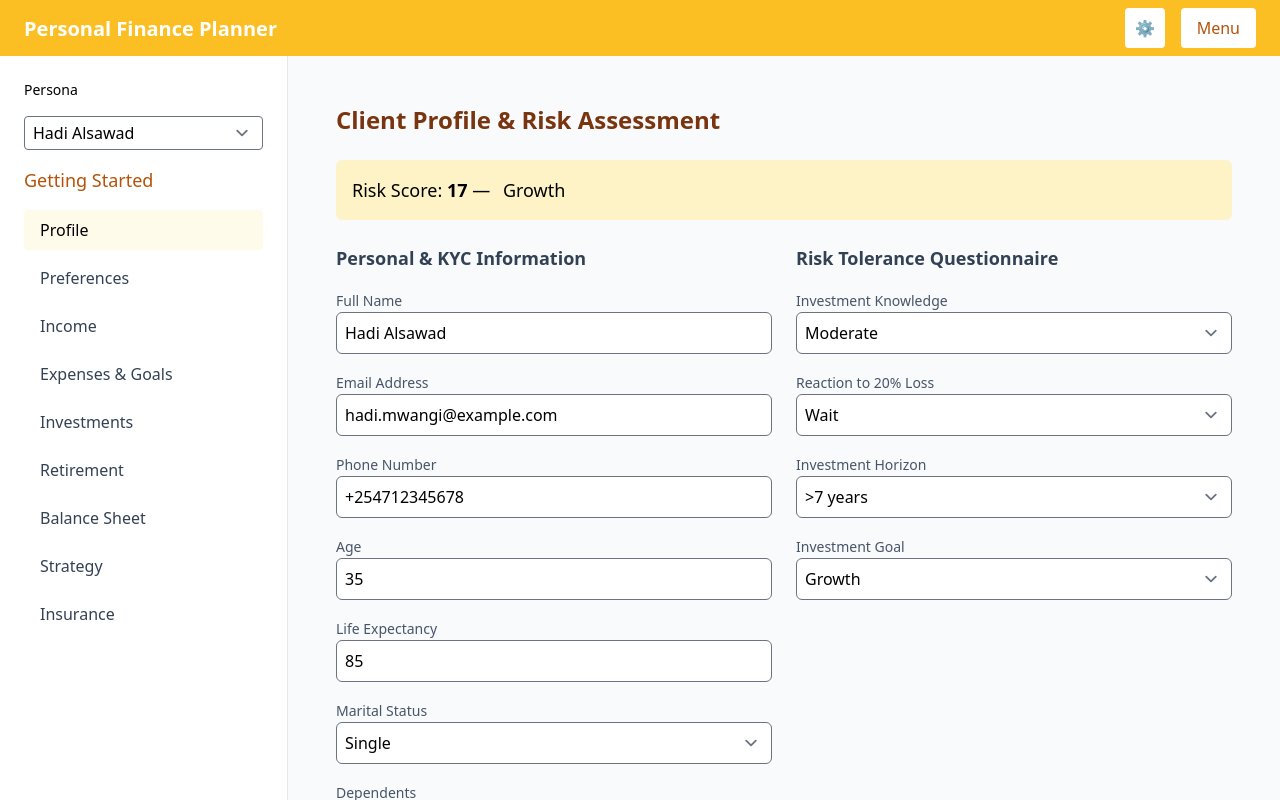
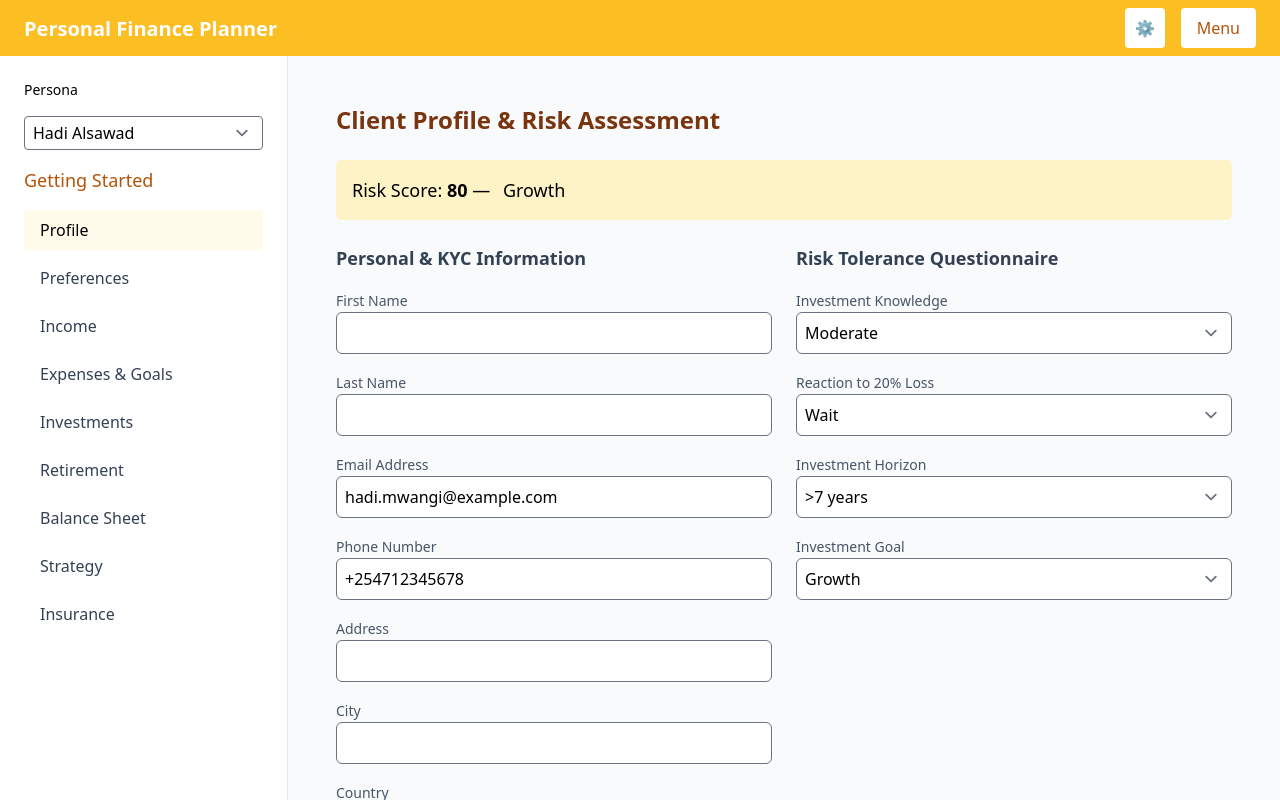
Before and after one commit to MMJGGR/personal-finance-app, a React (Vite) app: page / in a window 1280 px wide. Shown: the top 800 px of the page. Built offline with nearby package versions, Linux system fonts and the light colour scheme.

Commit message:
Implement KYC form and risk logic

```diff
--- a/src/FinanceContext.jsx
+++ b/src/FinanceContext.jsx
@@ -39,9 +39,17 @@ function safeParse(str, fallback) {
 }
 
 const defaultProfile = {
-  name: '', // FIXME: unused - pending integration
-  email: '', // FIXME: unused - pending integration
-  phone: '', // FIXME: unused - pending integration
+  firstName: '',
+  lastName: '',
+  email: '',
+  phone: '',
+  address: '',
+  city: '',
+  country: '',
+  taxCountry: '',
+  taxId: '',
+  employmentStatus: '',
+  employerName: '',
   age: 30,
   maritalStatus: '', // FIXME: unused - pending integration
   numDependents: 0, // FIXME: unused - pending integration
@@ -53,7 +61,6 @@ const defaultProfile = {
   taxJurisdiction: '', // FIXME: unused - pending integration
   idNumber: '', // FIXME: unused - pending integration
   taxResidence: '', // FIXME: unused - pending integration
-  employmentStatus: '', // FIXME: unused - pending integration
   annualIncome: 0,
   liquidNetWorth: 0,
   sourceOfFunds: '', // FIXME: unused - pending integration
--- a/src/components/Profile/ProfileTab.jsx
+++ b/src/components/Profile/ProfileTab.jsx
@@ -3,7 +3,9 @@ import React, { useState, useEffect } from 'react'
 import { useFinance } from '../../FinanceContext'
 import storage from '../../utils/storage'
 import sanitize from '../../utils/sanitize'
-import { appendAuditLog } from '../../utils/auditLog'
+import { record, flush } from '../../utils/auditLog'
+import RiskSummary from './RiskSummary.jsx'
+import { calculateRiskScore, deriveCategory } from '../../utils/riskUtils'
 
 export default function ProfileTab() {
   const {
@@ -14,21 +16,25 @@ export default function ProfileTab() {
     riskScore,
   } = useFinance()
   const [form, setForm] = useState(profile)
+  const [riskScoreValue, setRiskScoreValue] = useState(0)
+  const [riskCategory, setRiskCategory] = useState('balanced')
 
   // Whenever the context’s profile changes, reset the form
   useEffect(() => {
     setForm(profile)
   }, [profile])
 
+  useEffect(() => {
+    const score = calculateRiskScore(form)
+    setRiskScoreValue(score)
+    setRiskCategory(deriveCategory(score))
+  }, [form])
+
   // Handle any field change locally, then persist via context
   const handleChange = (field, value) => {
     const clean = typeof value === 'string' ? sanitize(value) : value
     const updated = { ...form, [field]: clean }
-    appendAuditLog(storage, {
-      field: `profile.${field}`,
-      oldValue: form[field],
-      newValue: clean,
-    })
+    record(storage, `profile.${field}`, form[field], clean)
 
     if (field === 'lifeExpectancy' && value <= updated.age) {
       updated.lifeExpectancy = updated.age + 1
@@ -40,14 +46,11 @@ export default function ProfileTab() {
     updateProfile(updated)
   }
 
+  useEffect(() => {
+    return () => flush(storage)
+  }, [])
+
   const remainingYears = form.lifeExpectancy - form.age
-
-  // Map numeric riskScore to a category label
-  const scoreCategory = (s) => {
-    if (s <= 6) return 'Conservative'
-    if (s <= 12) return 'Balanced'
-    return 'Growth'
-  }
 
   return (
     <div className="space-y-6 p-6">
@@ -56,12 +59,7 @@ export default function ProfileTab() {
       </h2>
 
       {/* Live Risk Score Display */}
-      <div className="bg-amber-100 p-4 rounded-md">
-        <p className="text-lg">
-          Risk Score: <span className="font-semibold">{riskScore}</span> —{' '}
-          <span className="ml-2 font-medium">{scoreCategory(riskScore)}</span>
-        </p>
-      </div>
+      <RiskSummary score={riskScoreValue} category={riskCategory} />
 
       <div className="grid grid-cols-1 md:grid-cols-2 gap-6">
         {/* Personal & KYC Section */}
@@ -70,14 +68,21 @@ export default function ProfileTab() {
             Personal & KYC Information
           </h3>
           {[
-            ['Full Name', 'name', 'text'], // FIXME: unused - pending integration
-            ['Email Address', 'email', 'email'], // FIXME: unused - pending integration
-            ['Phone Number', 'phone', 'tel'], // FIXME: unused - pending integration
+            ['First Name', 'firstName', 'text'],
+            ['Last Name', 'lastName', 'text'],
+            ['Email Address', 'email', 'email'],
+            ['Phone Number', 'phone', 'tel'],
+            ['Address', 'address', 'text'],
+            ['City', 'city', 'text'],
+            ['Country', 'country', 'text'],
+            ['Tax Country', 'taxCountry', 'text'],
+            ['Tax ID', 'taxId', 'text'],
+            ['Employment Status', 'employmentStatus', 'text'],
+            ['Employer Name', 'employerName', 'text'],
             ['Age', 'age', 'number'],
             ['Life Expectancy', 'lifeExpectancy', 'number'],
-            ['Marital Status', 'maritalStatus', 'select', ['', 'Single', 'Married', 'Divorced', 'Widowed']], // FIXME: unused - pending integration
-            ['Dependents', 'numDependents', 'number'], // FIXME: unused - pending integration
-            ['Education', 'education', 'text'] // FIXME: unused - pending integration
+            ['Dependents', 'numDependents', 'number'],
+            ['Education', 'education', 'text']
           ].map(([label, field, type, options]) => (
             <label key={field} className="block">
               <span className="text-sm text-slate-600">{label}</span>
@@ -114,27 +119,6 @@ export default function ProfileTab() {
             <p className="text-red-600 text-sm">Life expectancy must exceed age.</p>
           )}
 
-          {[
-            ['Residential Address', 'residentialAddress'], // FIXME: unused - pending integration
-            ['Nationality', 'nationality'], // FIXME: unused - pending integration
-            ['Location', 'location'], // FIXME: unused - pending integration
-            ['Citizenship', 'citizenship'], // FIXME: unused - pending integration
-            ['ID / Passport #', 'idNumber'], // FIXME: unused - pending integration
-            ['Tax Residence', 'taxResidence'], // FIXME: unused - pending integration
-            ['Tax Jurisdiction', 'taxJurisdiction'], // FIXME: unused - pending integration
-            ['Employment Status', 'employmentStatus'] // FIXME: unused - pending integration
-          ].map(([label, field]) => (
-            <label key={field} className="block">
-              <span className="text-sm text-slate-600">{label}</span>
-              <input
-                type="text"
-                value={form[field]}
-                onChange={e => handleChange(field, e.target.value)}
-                className="w-full border rounded-md p-2"
-                title={label}
-              />
-            </label>
-          ))}
 
           {[
             ['Annual Income (KES)', 'annualIncome'],
--- /dev/null
+++ b/src/components/Profile/RiskSummary.jsx
@@ -0,0 +1,12 @@
+import React from 'react'
+
+export default function RiskSummary({ score = 0, category = 'balanced' }) {
+  return (
+    <div className="bg-amber-100 p-4 rounded-md">
+      <p className="text-lg">
+        Risk Score: <span className="font-semibold">{score}</span> —{' '}
+        <span className="ml-2 font-medium capitalize">{category}</span>
+      </p>
+    </div>
+  )
+}
--- /dev/null
+++ b/src/riskScoreMap.js
@@ -0,0 +1,5 @@
+export const riskScoreMap = {
+  conservative: { min: 0, max: 30 },
+  balanced: { min: 31, max: 70 },
+  growth: { min: 71, max: 100 }
+}
--- a/src/utils/auditLog.js
+++ b/src/utils/auditLog.js
@@ -16,3 +16,20 @@ export function appendAuditLog(storage, entry = {}) {
     console.error('Failed to write audit log', err)
   }
 }
+
+let buffer = []
+export function record(storage, field, oldValue, newValue, userId = 'anon') {
+  buffer.push({ ts: new Date().toISOString(), userId, field, oldValue, newValue })
+}
+
+export function flush(storage) {
+  if (buffer.length === 0) return
+  const log = readAuditLog(storage)
+  const combined = log.concat(buffer)
+  buffer = []
+  try {
+    storage.set('auditLog', JSON.stringify(combined))
+  } catch (err) {
+    console.error('Failed to flush audit log', err)
+  }
+}
--- /dev/null
+++ b/src/utils/riskUtils.js
@@ -0,0 +1,15 @@
+export function calculateRiskScore({ age = 0, annualIncome = 0, liquidNetWorth = 0, employmentStatus = '', ...profile }) {
+  // Basic placeholder weights. In a real app these would be more complex
+  let score = 0
+  if (typeof age === 'number') score += age < 35 ? 10 : age < 50 ? 20 : 30
+  if (typeof annualIncome === 'number') score += annualIncome > 100000 ? 30 : annualIncome > 50000 ? 20 : 10
+  if (typeof liquidNetWorth === 'number') score += liquidNetWorth > 100000 ? 30 : liquidNetWorth > 50000 ? 20 : 10
+  if (employmentStatus === 'Employed') score += 10
+  return Math.min(Math.max(score, 0), 100)
+}
+
+export function deriveCategory(score) {
+  if (score <= 30) return 'conservative'
+  if (score <= 70) return 'balanced'
+  return 'growth'
+}
```
Also changed, not shown: 1 other file (tests, documents, lock files or other folders).
